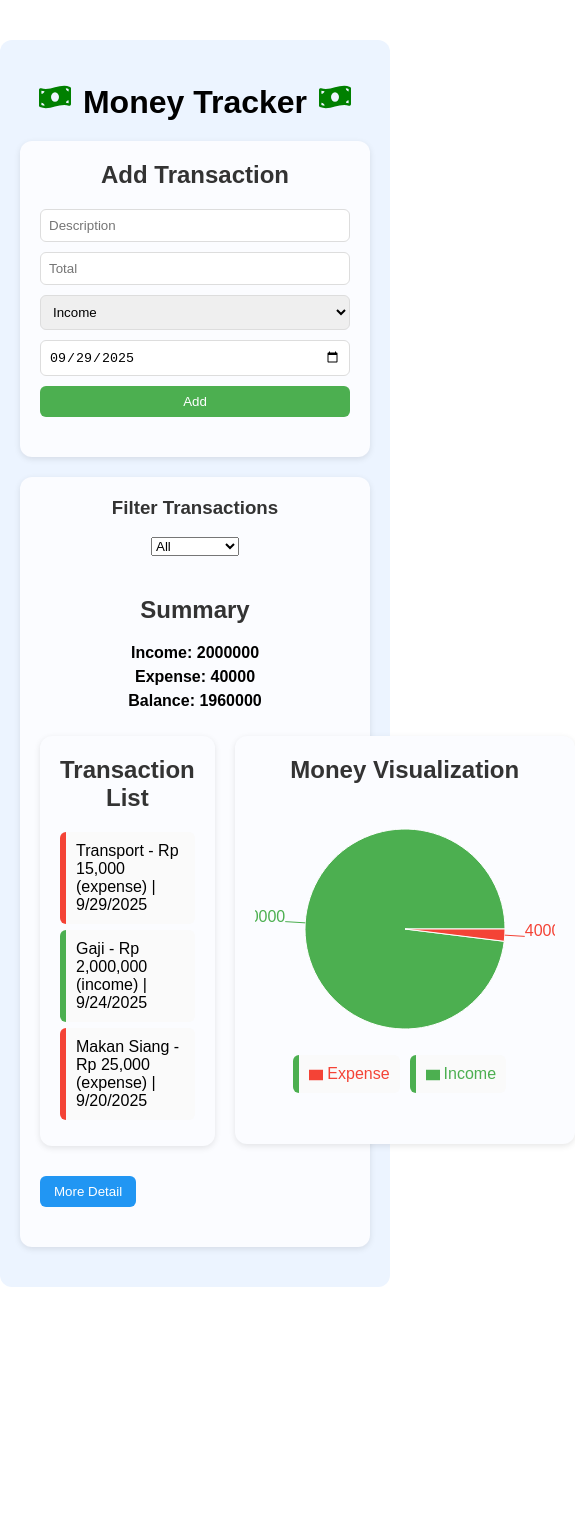
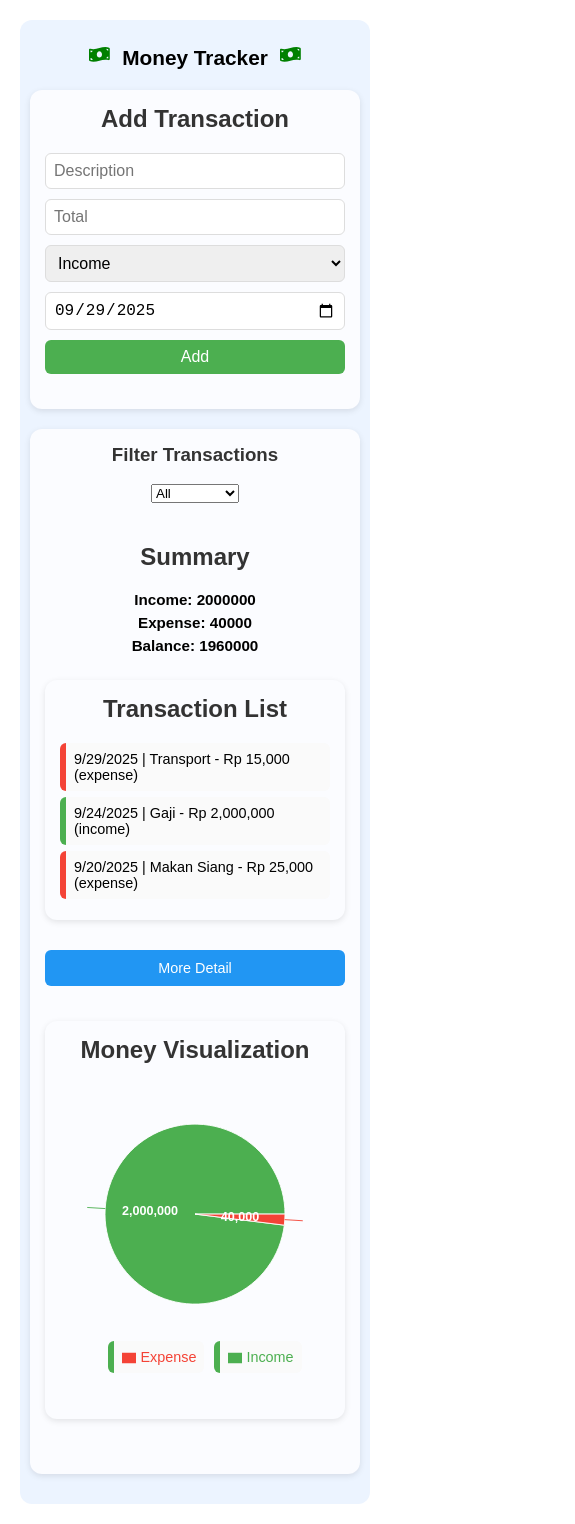
Before and after one commit to ReginaAyumi/react-money, a React (Create React App) app: page / in a window 390 px wide. Shown: the whole page, 575 px wide, since content can reach past the window. Before the commit the page ends 1327 px from the top, so only its background shows below. Built offline with nearby package versions, Linux system fonts and the light colour scheme.

Commit message:
finishing

```diff
--- a/src/App.css
+++ b/src/App.css
@@ -32,6 +32,16 @@ h1 {
   border: none;
   border-radius: 6px;
   background-color: #2196F3;
+  color: white;
+  cursor: pointer;
+}
+
+.btn-delete {
+  margin-top: 10px;
+  padding: 8px 14px;
+  border: none;
+  border-radius: 6px;
+  background-color: #ff2424;
   color: white;
   cursor: pointer;
 }
@@ -93,6 +103,9 @@ ul li {
   padding: 10px;
   border-radius: 6px;
   border-left: 6px solid #4CAF50;
+  display: flex;
+  justify-content: space-between;
+  align-items: center;
 }
 
 ul li.expense {
@@ -118,3 +131,61 @@ ul li.expense {
   display: flex;
   justify-content: center;
 }
+
+/* Responsive for Mobile */
+@media (max-width: 768px) {
+  .App {
+    margin: 20px;
+    padding: 15px;
+  }
+
+  h1 {
+    font-size: 1.5rem;
+  }
+
+  .row {
+    flex-direction: column;
+    gap: 15px;
+  }
+
+  .half {
+    width: 100%;
+  }
+
+  .btn-detail, .btn-back {
+    width: 100%;
+    padding: 10px;
+    font-size: 1rem;
+  }
+
+  form input, form select, form button {
+    font-size: 1rem;
+  }
+
+  ul li {
+    font-size: 0.9rem;
+    padding: 8px;
+  }
+
+  .summary p {
+    font-size: 0.95rem;
+  }
+}
+
+@media (max-width: 480px) {
+  h1 {
+    font-size: 1.3rem;
+  }
+
+  .App {
+    padding: 10px;
+  }
+
+  .card {
+    padding: 15px;
+  }
+
+  .btn-detail, .btn-back {
+    font-size: 0.9rem;
+  }
+}
--- a/src/MoneyChart.jsx
+++ b/src/MoneyChart.jsx
@@ -16,6 +16,27 @@ function MoneyChart({ transactions }) {
 
   const COLORS = ["#4CAF50", "#F44336"];
 
+  const renderCustomizedLabel = ({ cx, cy, midAngle, innerRadius, outerRadius, percent, value }) => {
+    const RADIAN = Math.PI / 180;
+    const radius = innerRadius + (outerRadius - innerRadius) / 2;
+    const x = cx + radius * Math.cos(-midAngle * RADIAN);
+    const y = cy + radius * Math.sin(-midAngle * RADIAN);
+
+    return (
+      <text
+        x={x}
+        y={y}
+        fill="white"
+        textAnchor="middle"
+        dominantBaseline="central"
+        fontSize={14}
+        fontWeight="bold"
+      >
+        {value.toLocaleString()}
+      </text>
+    );
+  };
+
   return (
     <div className="card">
       <h2>Money Visualization</h2>
@@ -28,7 +49,7 @@ function MoneyChart({ transactions }) {
             cx="50%"
             cy="50%"
             outerRadius={100}
-            label
+            label={renderCustomizedLabel}
           >
             {data.map((entry, index) => (
               <Cell key={index} fill={COLORS[index]} />
@@ -38,7 +59,6 @@ function MoneyChart({ transactions }) {
           <Legend />
         </PieChart>
       </div>
-
     </div>
   );
 }
--- a/src/TransactionDetailPage.jsx
+++ b/src/TransactionDetailPage.jsx
@@ -1,4 +1,3 @@
-import React from "react";
 import { Link } from "react-router-dom";
 
 function TransactionDetailPage({ transactions, onDelete }) {
@@ -11,17 +10,14 @@ function TransactionDetailPage({ transactions, onDelete }) {
         ) : (
           transactions.map((t) => (
             <li key={t.id} className={t.type}>
-              <strong>{t.description}</strong> - {t.amount} ({t.type}) |{" "}
-              {new Date(t.date).toLocaleDateString()}
-              <button
-                className="btn-delete"
+              {new Date(t.date).toLocaleDateString()} {" "} | {" "} {t.description} - {t.amount} ({t.type})
+              <button className="btn-delete"
                 onClick={() => {
                   if (window.confirm("Are you sure you want to delete this transaction?")) {
                     onDelete(t.id);
                   }
                 }}
-              >
-                Delete
+              > Delete
               </button>
             </li>
           ))
--- a/src/TransactionList.jsx
+++ b/src/TransactionList.jsx
@@ -11,8 +11,8 @@ function TransactionList({ transactions}) {
         ) : (
           transactions.map((t) => (
             <li key={t.id} className={t.type}>
-              {t.description} - Rp {t.amount.toLocaleString()} ({t.type}) |{" "}
-              {new Date(t.date).toLocaleDateString()}{" "}
+              {new Date(t.date).toLocaleDateString()}{" "}| {" "}
+              {t.description} - Rp {t.amount.toLocaleString()} ({t.type})
             </li>
           ))
         )}
```
Also changed, not shown: src/MoneyTracker.jsx (+4 -20 lines), src/TransactionFilter.jsx (+3 -11 lines).
